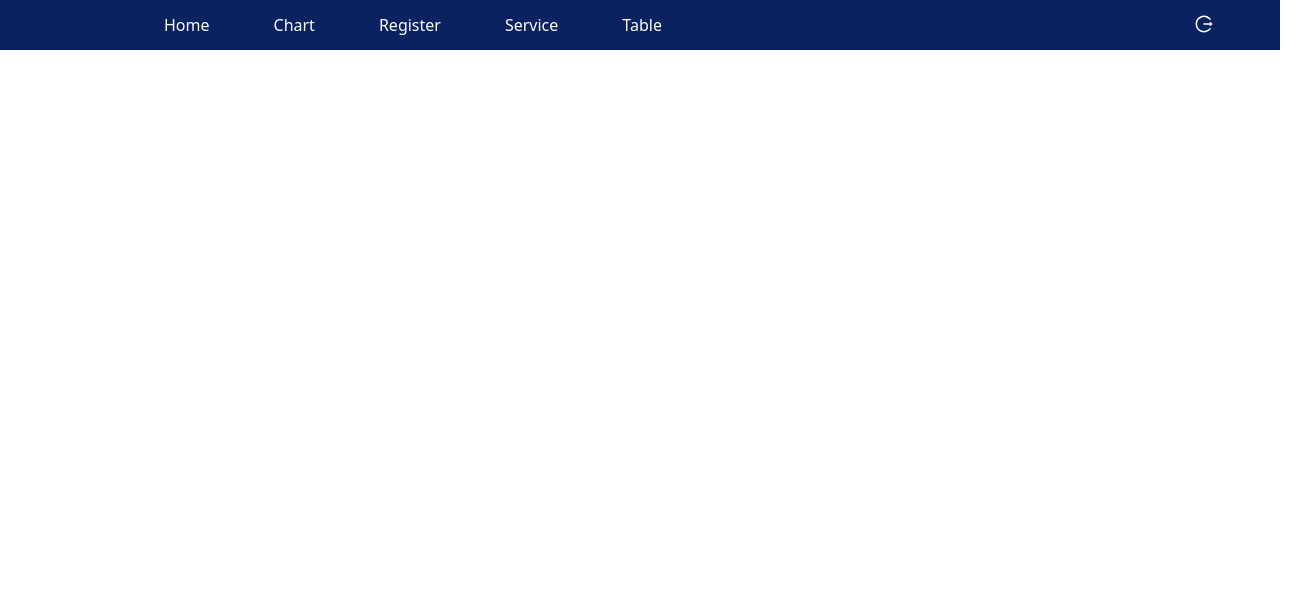
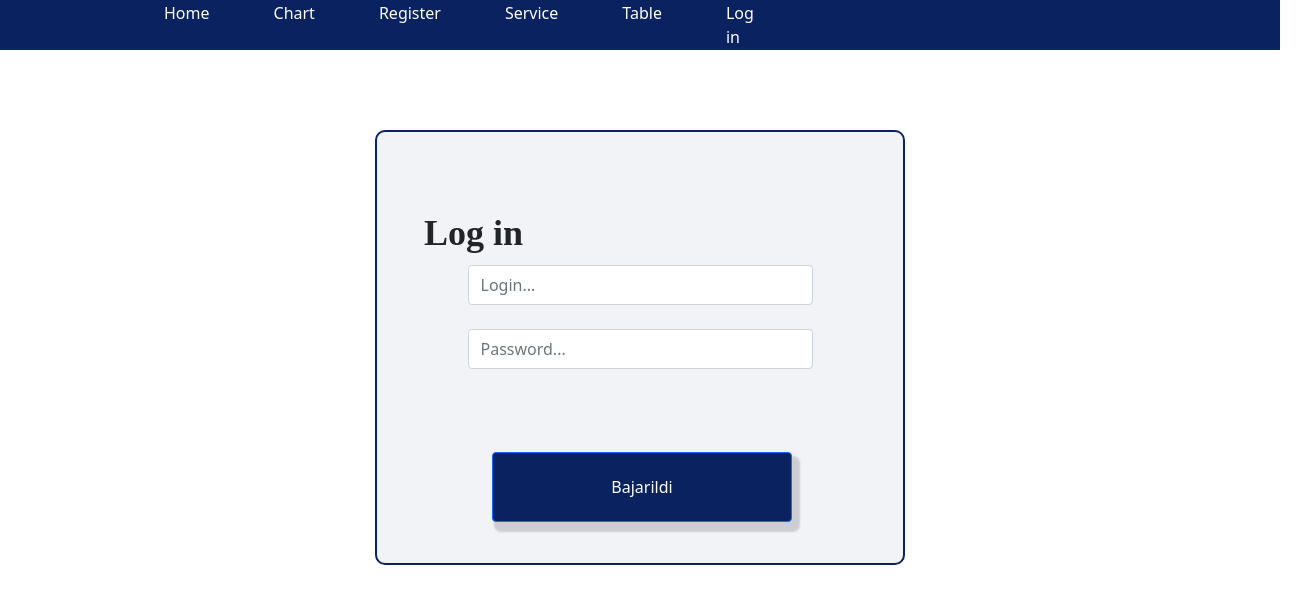
Before and after one commit to Muhammadiy93/react_project2, a React (Create React App) app: page /login in a window 1280 px wide. Shown: the top 604 px of the page, 1306 px wide, since content can reach past the window. Built offline with nearby package versions, Linux system fonts and the light colour scheme.

Commit message:
login qoshildi tamom

```diff
--- a/src/components/navbar/Navbar.js
+++ b/src/components/navbar/Navbar.js
@@ -30,6 +30,9 @@ function Navbar() {
                     <li className="nav-item mx-4">
                     <Link className="nav-link nav_a" to='/Table'>Table</Link>
                     </li>
+                    <li className="nav-item mx-4">
+                    <Link className="nav-link nav_a" to='/Login'>Log in</Link>
+                    </li>
                     <h5 className='logout'><AiOutlineLogout/></h5>
 
                 </ul>
--- a/src/router/Approuter.js
+++ b/src/router/Approuter.js
@@ -7,6 +7,7 @@ import Service from '../view/service/Service'
 import Table from '../view/table/Table'
 import Navbar from '../components/navbar/Navbar'
 import addDevice from '../view/addDevice/Device'
+import Login from '../view/login/login'
 
 
 function Approuter() {
@@ -20,6 +21,7 @@ function Approuter() {
             <Route path='/register' element = {<Register/>}/>
             <Route path='/service' element = {<Service/>}/>
             <Route path='/table' element = {<Table/>}/>
+            <Route path='/login' element = {<Login/>}/>
         </Routes>
     </>
   )
--- /dev/null
+++ b/src/view/login/login.jsx
@@ -0,0 +1,19 @@
+import React from "react";
+import './loginPage.css'
+
+function Login() {
+    return(
+        <>
+            <div className="logOut">
+                <div className="home_login">
+                    <h1 className="log">Log in</h1>
+                    <input type="text" className="form-control contr" id="" placeholder="Login..."></input> <br />
+                    <input type="password" className="form-control contr" placeholder="Password..." name="" id="" />
+                    <button className="btn btn-primary p-3 but">Bajarildi</button>
+                </div>
+            </div>
+        </>
+    )
+}
+
+export default Login
--- /dev/null
+++ b/src/view/login/loginPage.css
@@ -0,0 +1,34 @@
+.home_login{
+    height: 435px;
+    width: 530px;
+    margin: auto;
+    margin-top: 80px;
+    border: 2px solid #0B2261;
+    background: #0B22610D;
+    border-radius: 10px;
+}
+.contr{
+    margin-top: 25px;
+    width: 345px;
+    height: 40px;
+    margin: auto;
+}
+.but{
+    margin-left: 115px;
+    margin-top: 83px;
+    width: 300px;
+    height: 70px;
+    background: #0B2261;
+    box-shadow: 5px 7px 2px 3px #00000026;
+
+}
+.log{
+    margin-left: 47px;
+    margin-top: 78px;
+    font-family: PT Sans;
+    font-size: 36px;
+    font-weight: 700;
+    line-height: 47px;
+    letter-spacing: 0em;
+    text-align: left;
+}
```
Also changed, not shown: 1 other file (tests, documents, lock files or other folders).
